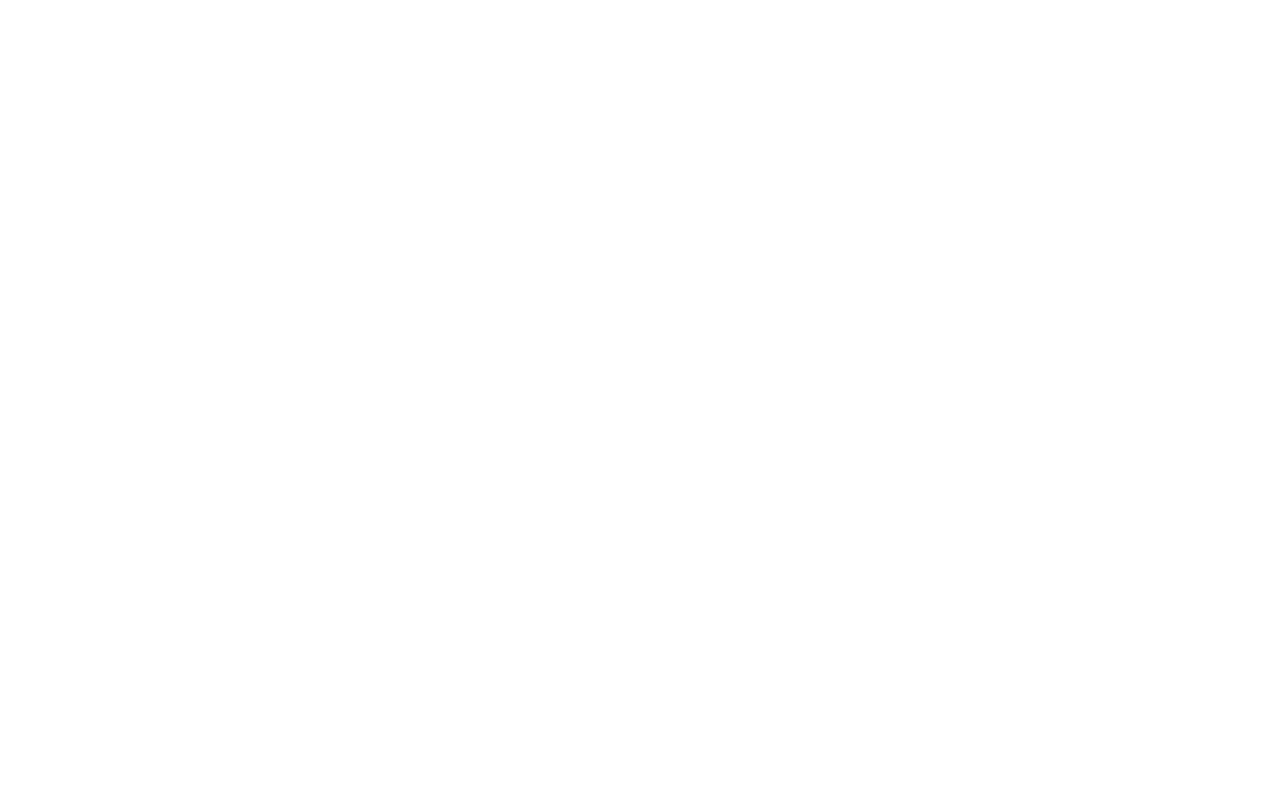
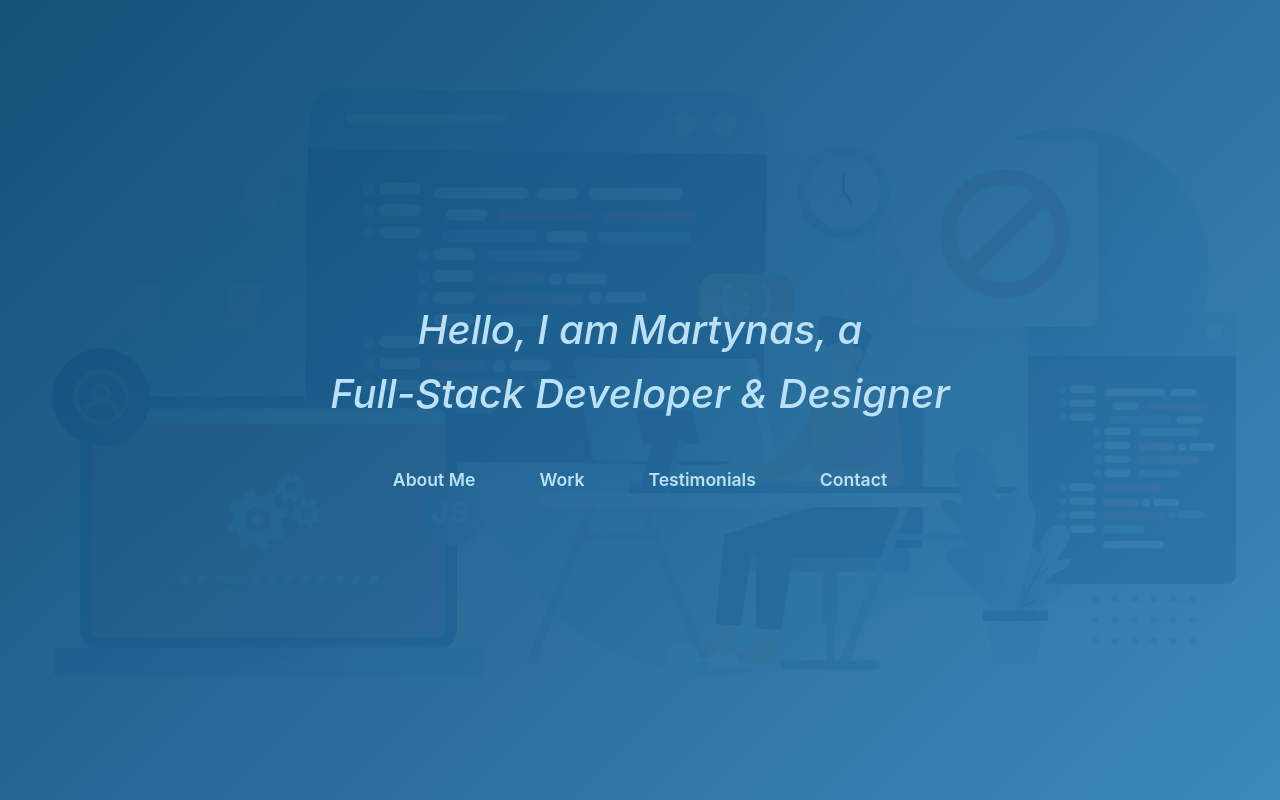
Before and after one commit to Martynas-Mockapetris/Portfolio, a React (Vite) app: page / in a window 1280 px wide. Built offline with nearby package versions, Linux system fonts and the light colour scheme.

Commit message:
Hero header structure

```diff
--- a/src/App.jsx
+++ b/src/App.jsx
@@ -1,12 +1,11 @@
+import Header from './components/Header';
+
 function App() {
   return (
     <div className="App">
       {/* Portfolio Sections will be built here */}
 
-      {/* Section 1: Header */}
-      <section id="header">
-        {/* <Header /> */}
-      </section>
+      <Header />
 
       {/* Section 2: About Me */}
       <section id="about-me">
--- /dev/null
+++ b/src/components/Header.css
@@ -0,0 +1,222 @@
+/* Header Container */
+.header {
+  background-color: var(--color-primary-darkest);
+  color: var(--color-bg-primary);
+  z-index: 100;
+  position: fixed;
+  width: 100%;
+  top: 0;
+  left: 0;
+  right: 0;
+  transition: all 0.3s ease;
+}
+
+/* Hero State (Full height, on page load) */
+.header--hero {
+  min-height: 100vh;
+  padding: var(--spacing-xl) var(--spacing-lg);
+  background-image: linear-gradient(135deg, rgba(15, 76, 117, 0.975) 0%, rgba(50, 130, 184, 0.95) 100%), url('/Portfolio/src/assets/Programmer-Illustration.jpg');
+  background-size: cover, cover;
+  background-position: center, center;
+  background-repeat: no-repeat, no-repeat;
+  background-attachment: fixed;
+  box-shadow: none;
+  display: flex;
+  align-items: center;
+  justify-content: center;
+}
+
+/* Sticky State (Compact, on scroll) */
+.header--sticky {
+  min-height: auto;
+  padding: var(--spacing-md) var(--spacing-lg);
+  box-shadow: var(--shadow-md);
+  background: var(--color-primary-darkest);
+}
+
+.header-container {
+  max-width: 1200px;
+  margin: 0 auto;
+  display: flex;
+  justify-content: space-between;
+  align-items: center;
+  gap: var(--spacing-lg);
+  flex-wrap: wrap;
+  width: 100%;
+}
+
+.header--hero .header-container {
+  flex-direction: column;
+  justify-content: center;
+  align-items: center;
+  text-align: center;
+  gap: var(--spacing-xl);
+}
+
+.header--sticky .header-container {
+  flex-direction: row;
+  justify-content: flex-start;
+  align-items: center;
+}
+
+/* Brand Section (Left) */
+.header-brand {
+  flex: 1;
+  min-width: 200px;
+}
+
+.header--hero .header-brand {
+  flex: none;
+  text-align: center;
+}
+
+.header--sticky .header-brand {
+  flex: 0 0 auto;
+}
+
+.kicker {
+  margin: 0;
+  padding: 0;
+  font-size: 0.85rem;
+  color: var(--color-primary-light);
+  font-style: italic;
+  font-weight: 500;
+}
+
+.header--hero .kicker {
+  font-size: 2.5rem;
+  color: var(--color-bg-primary);
+}
+
+.header--sticky .kicker {
+  font-size: 0.85rem;
+}
+
+/* Navigation Menu (Middle) */
+.header-nav {
+  display: flex;
+  gap: var(--spacing-lg);
+  flex: 1;
+  justify-content: center;
+  flex-wrap: wrap;
+}
+
+.header--hero .header-nav {
+  flex-direction: row;
+  gap: var(--spacing-xl);
+  justify-content: center;
+}
+
+.header--sticky .header-nav {
+  flex-direction: row;
+  gap: var(--spacing-lg);
+  justify-content: flex-end;
+  flex: 1;
+}
+
+.nav-link {
+  color: var(--color-bg-primary);
+  text-decoration: none;
+  font-weight: 600;
+  font-size: 0.95rem;
+  padding: var(--spacing-sm) 0;
+  position: relative;
+  transition: color 0.3s ease;
+}
+
+/* Animated underline using ::after pseudo-element */
+.nav-link::after {
+  content: '';
+  position: absolute;
+  bottom: -2px;
+  right: 0;
+  width: 0;
+  height: 2px;
+  background-color: var(--color-primary-lightest);
+  transition: width 0.4s ease;
+}
+
+.header--hero .nav-link {
+  font-size: 1.1rem;
+  padding: var(--spacing-sm) var(--spacing-md);
+  color: var(--color-bg-primary);
+}
+
+.header--hero .nav-link::after {
+  background-color: var(--color-primary-lightest);
+}
+
+.header--sticky .nav-link {
+  font-size: 0.9rem;
+  padding: var(--spacing-sm) 0;
+  color: var(--color-bg-primary);
+}
+
+.header--sticky .nav-link::after {
+  background-color: var(--color-primary-light);
+}
+
+/* Hover state - underline fills from right to left */
+.nav-link:hover {
+  color: var(--color-primary-lightest);
+  opacity: 0.85;
+  transition: opacity 0.4s ease-in-out;
+}
+
+.nav-link:hover::after {
+  width: 100%;
+  right: auto;
+  left: 0;
+}
+
+/* Responsive Design */
+@media (max-width: 768px) {
+  .header--hero {
+    min-height: auto;
+    padding: var(--spacing-lg);
+  }
+
+  .header-container {
+    flex-direction: column;
+    gap: var(--spacing-md);
+  }
+
+  .header--hero .header-container {
+    gap: var(--spacing-lg);
+  }
+
+  .header--sticky .header-container {
+    flex-direction: row;
+  }
+
+  .header-brand {
+    text-align: center;
+  }
+
+  .header--hero .kicker {
+    font-size: 1.2rem;
+  }
+
+  .header-nav {
+    width: 100%;
+  }
+
+  .header--hero .header-nav {
+    flex-direction: row;
+    gap: var(--spacing-md);
+    justify-content: center;
+  }
+
+  .header--sticky .header-nav {
+    justify-content: flex-end;
+    gap: var(--spacing-md);
+  }
+
+  .nav-link {
+    font-size: 0.9rem;
+  }
+
+  .header--hero .nav-link {
+    font-size: 1rem;
+  }
+}
--- /dev/null
+++ b/src/components/Header.jsx
@@ -0,0 +1,59 @@
+import { useState, useEffect } from 'react';
+import './Header.css';
+import { useSiteSettings, useNavigation } from '../hooks/useContent';
+
+export default function Header() {
+  const siteSettings = useSiteSettings();
+  const navigation = useNavigation();
+  const [isSticky, setIsSticky] = useState(false);
+
+  useEffect(() => {
+    const handleScroll = () => {
+      setIsSticky(window.scrollY > 100);
+    };
+
+    window.addEventListener('scroll', handleScroll);
+    return () => window.removeEventListener('scroll', handleScroll);
+  }, []);
+
+  const handleScrollToSection = (url) => {
+    const sectionId = url.substring(1);
+    const element = document.getElementById(sectionId);
+
+    if (element) {
+      element.scrollIntoView({ behavior: 'smooth' });
+    }
+  };
+
+  return (
+    <header className={`header ${isSticky ? 'header--sticky' : 'header--hero'}`}>
+      <div className="header-container">
+        {/* Kicker */}
+        {Array.isArray(siteSettings.kicker) ?
+          <div className="kicker">
+            {siteSettings.kicker.map((line, index) => (
+              <div key={index}>{line}</div>
+            ))}
+          </div>
+        : <p className="kicker">{siteSettings.kicker}</p>}
+
+        {/* Middle: Navigation Links */}
+        <nav className="header-nav">
+          {navigation.map((item) => (
+            <a
+              key={item.name}
+              href={item.url}
+              className="nav-link"
+              onClick={(e) => {
+                e.preventDefault();
+                handleScrollToSection(item.url);
+              }}
+            >
+              {item.name}
+            </a>
+          ))}
+        </nav>
+      </div>
+    </header>
+  );
+}
--- a/src/data/content.json
+++ b/src/data/content.json
@@ -2,7 +2,7 @@
   "siteSettings": {
     "tabTitle": "Martynas Mockapetris",
     "siteTitle": "Portfolio",
-    "kicker": "Full-Stack Developer & Designer",
+    "kicker": ["Hello, I am Martynas, a", "Full-Stack Developer & Designer"],
     "email": "marmocka@gmail.com",
     "headerImg": "headerbg3.jpg"
   },
--- a/src/styles/global.css
+++ b/src/styles/global.css
@@ -1,28 +1,31 @@
-/* Root CSS Variables using your color palette */
 :root {
   /* Primary Palette */
-  --color-primary-darkest: #27374d;
-  --color-primary-dark: #526d82;
-  --color-primary-light: #9db2bf;
-  --color-primary-lightest: #dde6ed;
+  --color-primary-darkest: #1b262c;
+  --color-primary-dark: #0f4c75;
+  --color-primary-light: #3282b8;
+  --color-primary-lightest: #bbe1fa;
 
   /* Semantic Colors */
-  --color-success: #10b981;
-  --color-error: #ef4444;
-  --color-warning: #f59e0b;
-  --color-info: #3b82f6;
+  --color-success: #4caf50;
+  --color-warning: #ffc107;
+  --color-error: #f44336;
+  --color-info: #3282b8;
 
   /* Text Colors */
-  --color-text-primary: #27374d;
-  --color-text-secondary: #526d82;
-  --color-text-muted: #9db2bf;
-  --color-text-light: #dde6ed;
+  --color-text-primary: #1b262c;
+  --color-text-secondary: #0f4c75;
+  --color-text-light: #bbe1fa;
+  --color-text-muted: #3282b8;
 
-  /* Background Colors */
-  --color-bg-primary: #ffffff;
-  --color-bg-secondary: #dde6ed;
-  --color-bg-tertiary: #f5f7fa;
-  --color-bg-dark: #27374d;
+  /* Background */
+  --color-bg-primary: #bbe1fa;
+  --color-bg-secondary: #ffffff;
+
+  /* Interactive */
+  --color-hover: #0f4c75;
+  --color-active: #3282b8;
+  --color-disabled: #cccccc;
+  --color-focus: #3282b8;
 
   /* Spacing */
   --spacing-xs: 4px;
@@ -30,16 +33,22 @@
   --spacing-md: 16px;
   --spacing-lg: 24px;
   --spacing-xl: 32px;
+  --spacing-2xl: 48px;
+
+  /* Shadows */
+  --shadow-sm: 0 2px 4px rgba(15, 76, 117, 0.1);
+  --shadow-md: 0 4px 12px rgba(15, 76, 117, 0.15);
+  --shadow-lg: 0 8px 24px rgba(15, 76, 117, 0.2);
 
   /* Border Radius */
   --radius-sm: 4px;
   --radius-md: 8px;
   --radius-lg: 12px;
 
-  /* Shadows */
-  --shadow-sm: 0 1px 2px rgba(0, 0, 0, 0.05);
-  --shadow-md: 0 4px 6px rgba(0, 0, 0, 0.1);
-  --shadow-lg: 0 10px 15px rgba(0, 0, 0, 0.1);
+  /* Transitions */
+  --transition-fast: 0.15s ease-in-out;
+  --transition-base: 0.3s ease-in-out;
+  --transition-slow: 0.5s ease-in-out;
 }
 
 /* Global Styles */
```
Also changed, not shown: src/styles/colors.js (+23 -54 lines), src/assets/Programmer-Illustration.jpg (added).
